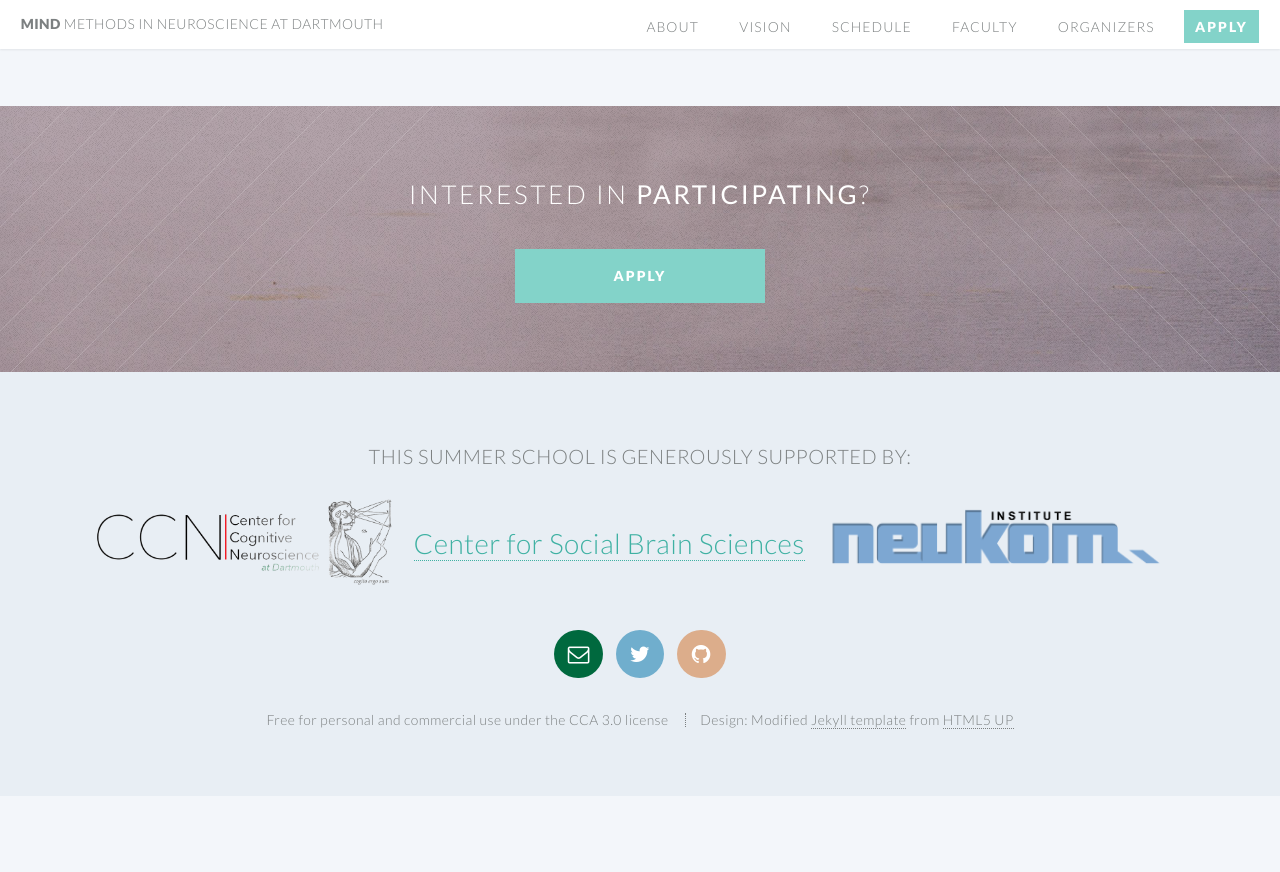
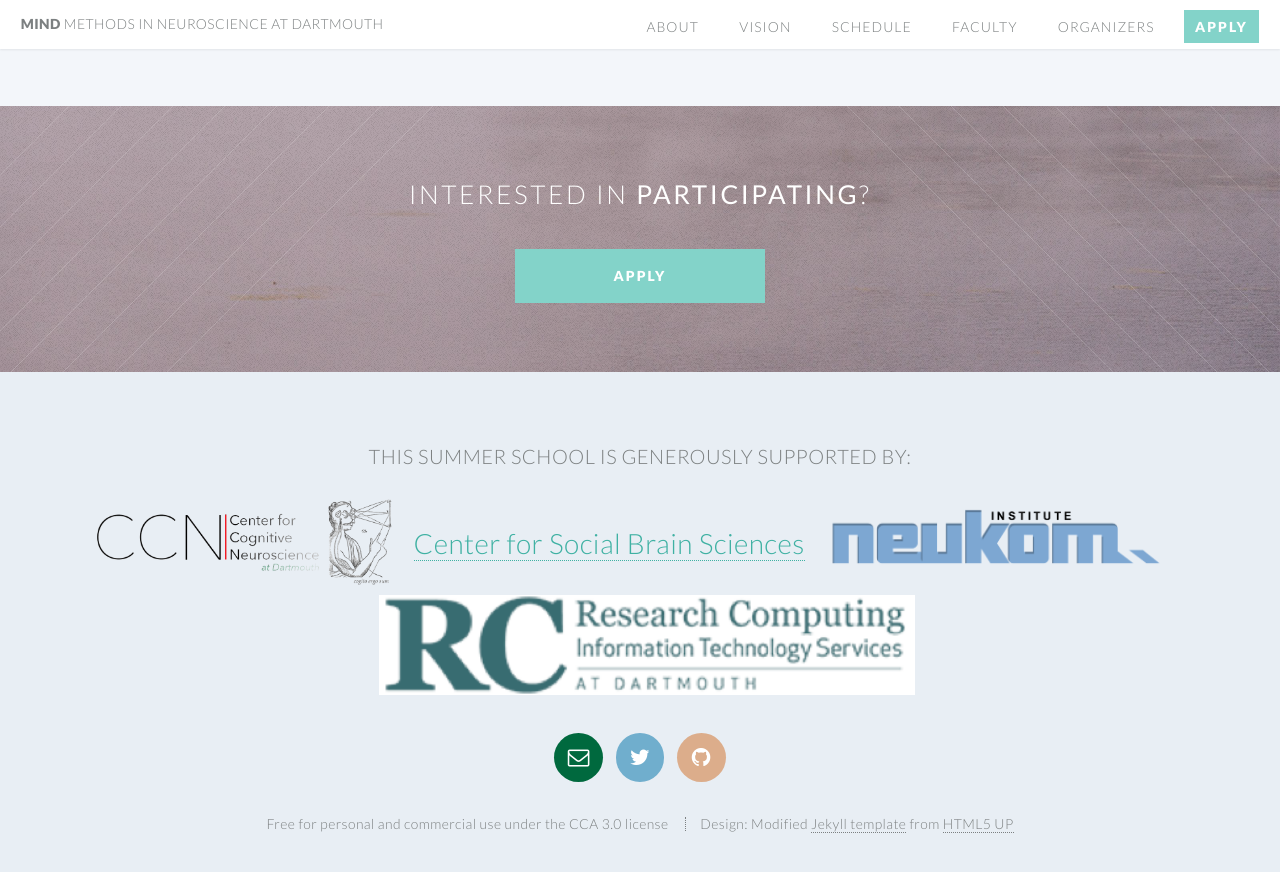
Before and after one commit to Summer-MIND/Summer-MIND.github.io, a Jekyll site: the page built from index.html, in a window 1280 px wide and 900 px high, scrolled down 5795 px. Shown: the top 872 px of the window. Built offline with Jekyll 4.4.1, drawn with Linux system fonts in a browser that asks for light colours; comment, search, counter and statistics services are not loaded; before the commit the page ends 6591 px from its top, so only the background shows below that.

Commit message:
added rc logo

```diff
--- a/_includes/footer.html
+++ b/_includes/footer.html
@@ -6,7 +6,8 @@
         <li><a href='https://www.dartmouth.edu/~ccn/' class='image funding'><img src="images/ccn_transparent_background.png" alt=""></a>
         <li><a href='http://sbs.dartmouth.edu/'>Center for Social Brain Sciences</a>
         <li><a href="http://neukom.dartmouth.edu/" class="image funding"><img src="images/neukom.png" alt=""></a></li>
-   </ul>
+				<li><a href="http://tech.dartmouth.edu/its/services-support/people-groups/research-computing" class="image funding"><img src="images/Research_Computing_Logos.png" alt=""></a></li>
+	 </ul>
 
     <ul class="icons">
         <li><a href="mailto:mindsummerschool@gmail.com" class="icon circle fa-envelope-o"><span class="label">Email</span></a></li>
```
Also changed, not shown: images/Research_Computing_Logos.png (added).
